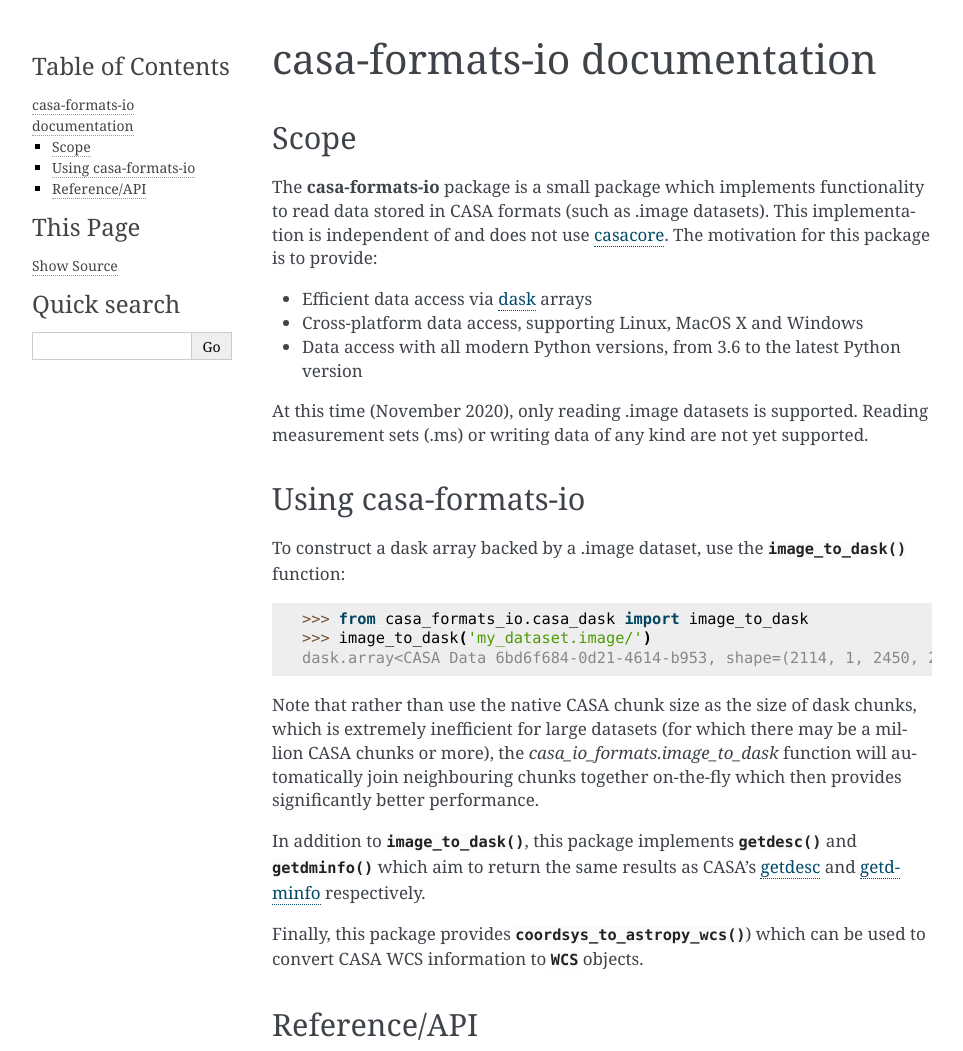
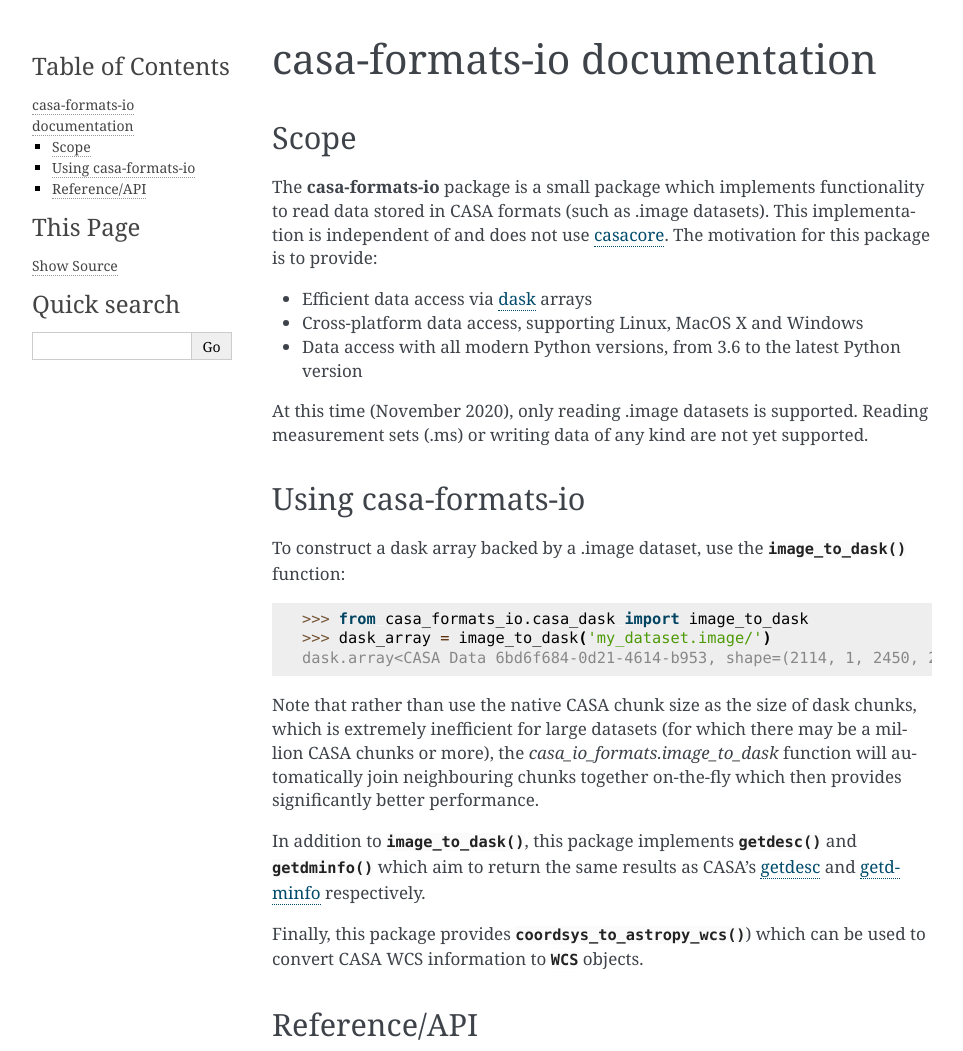
Before and after one commit to radio-astro-tools/casa-formats-io, a Sphinx documentation site: the page built from docs/index.rst, in a window 1280 px wide, cut to the strip 0-1051 px from the top of the page. Shown: the whole strip, without its empty margins (148-1111 px from the left). Built offline with Sphinx 7.4.7, drawn with Linux system fonts in a browser that asks for light colours.

Commit message:
Put dask array in variable
Co-authored-by: Eric Koch <koch.eric.w@gmail.com>

```diff
--- a/docs/index.rst
+++ b/docs/index.rst
@@ -24,7 +24,7 @@ To construct a dask array backed by a .image dataset, use the
 :func:`~casa_io_formats.image_to_dask` function::
 
     >>> from casa_formats_io.casa_dask import image_to_dask
-    >>> image_to_dask('my_dataset.image/')
+    >>> dask_array = image_to_dask('my_dataset.image/')
     dask.array<CASA Data 6bd6f684-0d21-4614-b953, shape=(2114, 1, 2450, 2450), dtype=float32, chunksize=(14, 1, 350, 2450), chunktype=numpy.ndarray>
 
 Note that rather than use the native CASA chunk size as the size of dask chunks,
```
